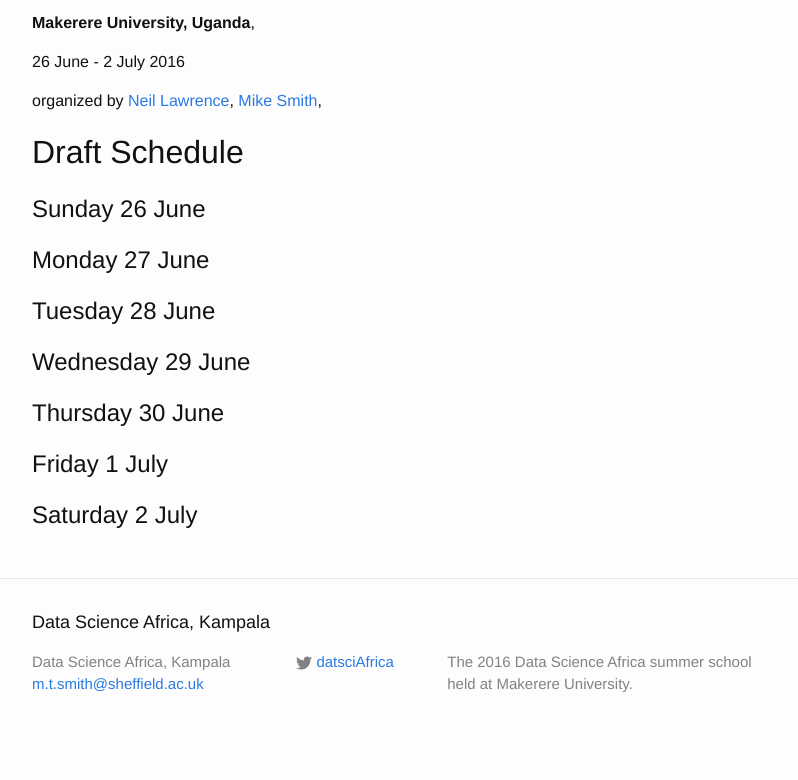
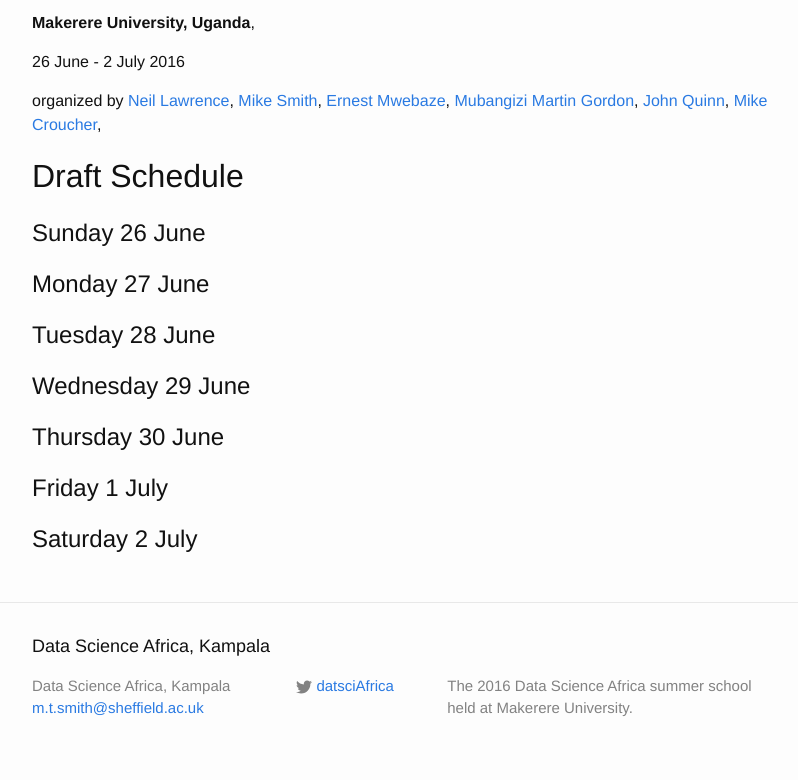
Before and after one commit to datsciafrica/dsa2017, a Jekyll site: the page built from index.md, in a window 1280 px wide. Shown: the part 172-952 px from the top of the page, without its empty margins (238-1036 px from the left). Built offline with Jekyll 4.4.1, drawn with Linux system fonts in a browser that asks for light colours; before the commit the page ends 928 px from its top, so only the background shows below that.

Commit message:
Update _config.yml

```diff
--- a/_config.yml
+++ b/_config.yml
@@ -18,11 +18,11 @@
   organizers:
   - {name: Neil Lawrence, url: "http://inverseprobability.com"}
   - {name: Mike Smith, url: "http://www.michaeltsmith.org"}
-  # - {name: Alan Saul, url: "http://www.alansaul.com/"}
-  #  - {name: Javier Gonzalez, url: "http://javiergonzalezh.github.io/"}
-  #  - {name: Zhenwen Dai, url: "http://staffwww.dcs.shef.ac.uk/people/Z.Dai/"}
-  #  - {name: Sheffield ML Group, url: "http://sheffieldml.github.io"}
-  name: Data Science Africa Summer School
+  - {name: Ernest Mwebaze, url: "http://air.ug/~emwebaze"}
+  - {name: Mubangizi Martin Gordon, url: "http://air.ug/~mmubangizi"}
+  - {name: John Quinn, url: "http://air.ug/~jquinn"}
+  - {name: Mike Croucher, url: "http://www.walkingrandomly.com"}
+  name: Data Science Africa Summer School 2016
   location: Makerere University, Uganda
   year: 2016
   month: June, July
```
